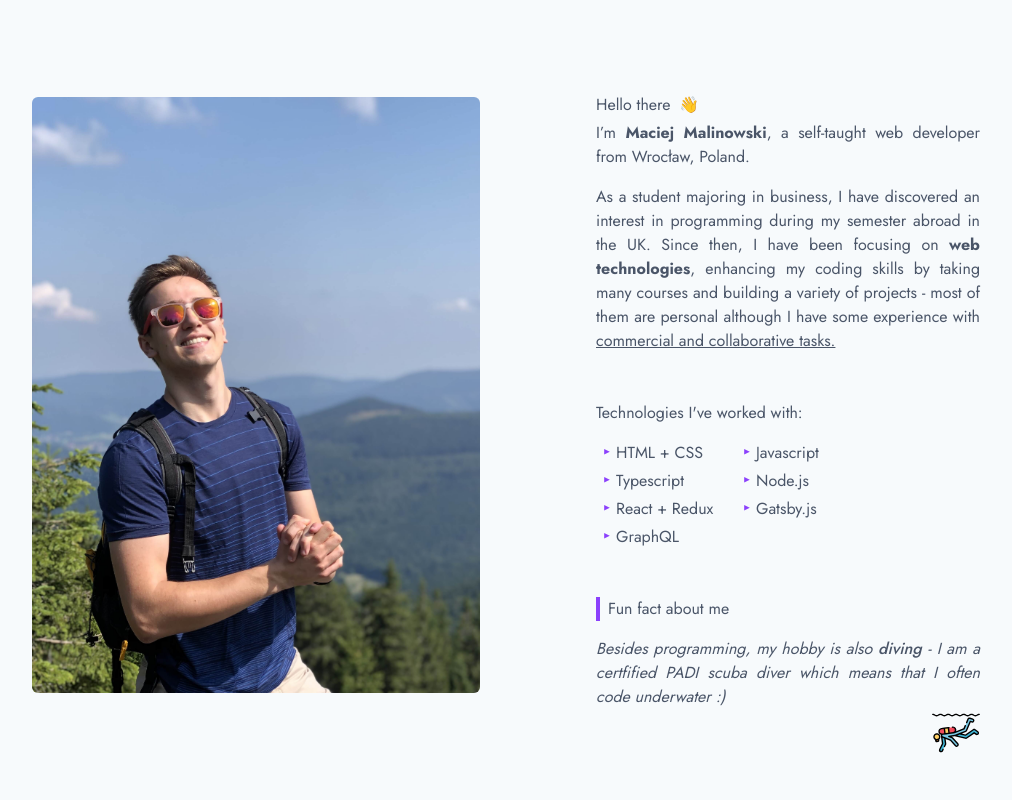
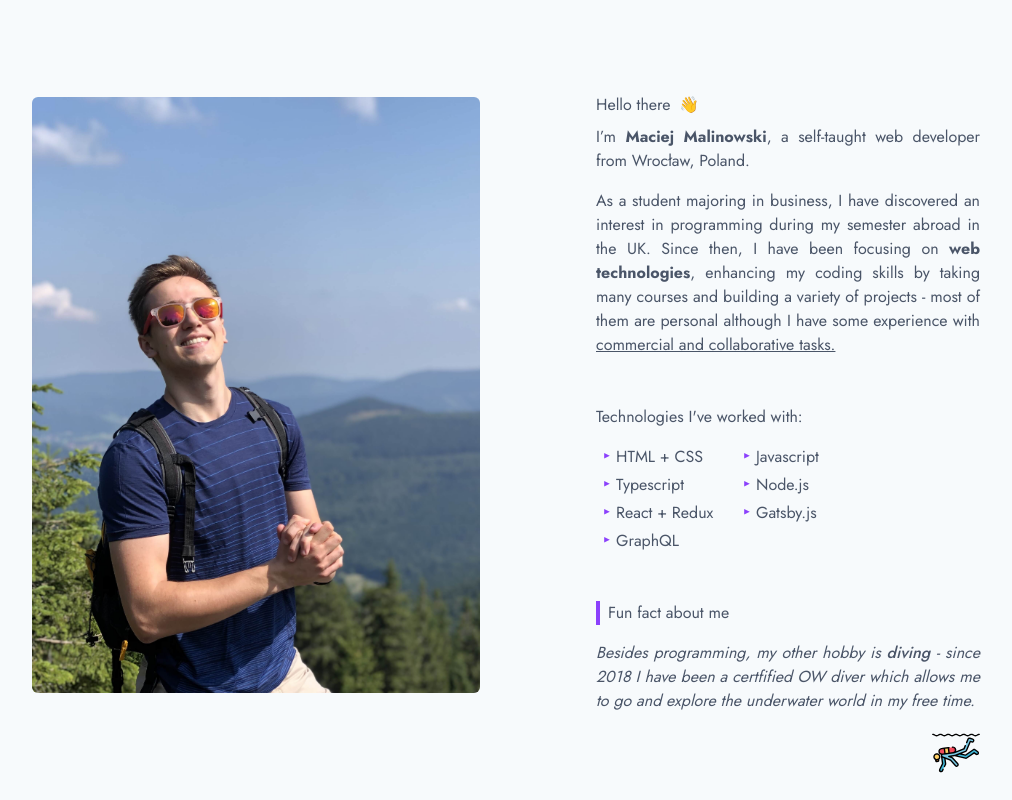
Before and after one commit to DrMalina/portfolio, a Gatsby site: page / in a window 1280 px wide. Shown: the part 900-1700 px from the top of the page, without its empty margins (118-1130 px from the left). Built offline with nearby package versions, Linux system fonts and the light colour scheme; Gatsby itself is replaced by a stand-in of ours.

Commit message:
Fix margin between sections on mobile

```diff
--- a/src/components/AboutMe.tsx
+++ b/src/components/AboutMe.tsx
@@ -64,16 +64,17 @@ function Introduction() {
           👋
         </span>
       </p>
-      <p className="mt-1">
+      <p className="md:mt-2 mt-4">
         I’m <span className="font-bold">Maciej Malinowski</span>, a self-taught web developer from
         Wrocław, Poland.
       </p>
       <p className="md:mt-4 mt-10">
         As a student majoring in business, I have discovered an interest in programming during my
-        semester abroad in the UK. Since then, I have been focusing on{' '}
-        <span className="font-bold">web technologies</span>, enhancing my coding skills by taking
-        many courses and building a variety of projects - most of them are personal although I have
-        some experience with <span className="underline">commercial and collaborative tasks.</span>
+        semester abroad in the <Abbr title="United Kingdom" text="UK" />. Since then, I have been
+        focusing on <span className="font-bold">web technologies</span>, enhancing my coding skills
+        by taking many courses and building a variety of projects - most of them are personal
+        although I have some experience with{' '}
+        <span className="underline">commercial and collaborative tasks.</span>
       </p>
     </>
   );
@@ -87,14 +88,11 @@ function FunFact() {
       </h3>
       <div className="flex flex-wrap items-center">
         <p className="md:mt-4 mt-6 w-full italic">
-          Besides programming, my hobby is also <span className="font-medium">diving</span> - I am a
-          certfified <Abbr text="PADI" title="Professional Association of Diving Instructors" />{' '}
-          scuba diver which means that I often code underwater{' '}
-          <span role="img" aria-label="Smiley face">
-            :&#x29;
-          </span>
+          Besides programming, my other hobby is <span className="font-medium">diving</span> - since
+          2018 I have been a certfified <Abbr text="OW" title="Open Water" /> diver which allows me
+          to go and explore the underwater world in my free time.
         </p>
-        <img className="ml-auto md:pr-0 pr-2 w-12 h-12" src={divingImg} alt="" />
+        <img className="ml-auto md:mt-4 md:pr-0 pr-2 w-12 h-12" src={divingImg} alt="" />
       </div>
     </>
   );
--- a/src/components/HeroSection.tsx
+++ b/src/components/HeroSection.tsx
@@ -6,7 +6,7 @@ export function HeroSection() {
   return (
     <section id="home" className="lg:pt-10 md:pt-24 pt-10 text-gray-700">
       <div className="lg:max-w-6xl container mx-auto flex px-5 md:py-24 py-16 md:flex-row flex-col items-center">
-        <div className="lg:flex-grow lg:pr-24 md:pr-16 flex flex-col md:items-start md:text-left md:mb-0 mb-16 items-center text-center">
+        <div className="lg:flex-grow lg:pr-24 md:pr-16 flex flex-col md:items-start md:text-left md:mb-0 mb-24 items-center text-center">
           <h1 className="sm:text-6xl leading-tight text-5xl mb-4 font-bold text-gray-900">
             Hey, <br aria-hidden="true" className="xl:hidden lg:block hidden" />
             I&apos;m Maciej!
--- a/src/components/Projects.tsx
+++ b/src/components/Projects.tsx
@@ -35,7 +35,7 @@ export function Projects() {
   return (
     <section
       id="projects"
-      className="text-gray-700 lg:max-w-5xl container md:mt-20 mt-8
+      className="text-gray-700 lg:max-w-5xl container md:mt-16 mt-8
      mx-auto px-5 py-16"
     >
       <header>
```
